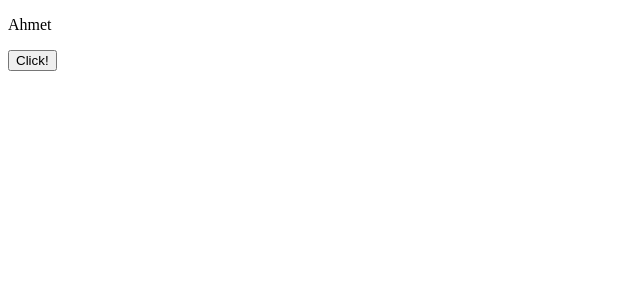
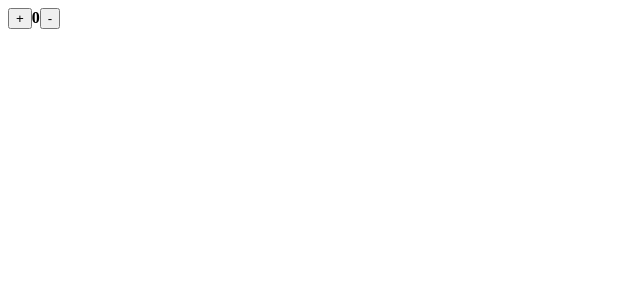
Before and after one commit to CodeCoder96/sbm-react-egitimi, a React (Vite) app: page / in a window 1280 px wide. Shown: the top 300 px of the page, without its empty margins (0-640 px from the left). Built offline with nearby package versions, Linux system fonts and the light colour scheme.

Commit message:
counter örneği

```diff
--- a/src/App.jsx
+++ b/src/App.jsx
@@ -1,26 +1,9 @@
-import { useState } from "react";
+import Counter from "./Counter";
 
 function App() {
-  const [fullName, setFullName] = useState("Ahmet");
-  // let fullName = "Ahmet"; // Mehmet
-
-  function handleChangeName() {
-    // fullName = "Mehmet";
-    // if (fullName === "Ahmet") {
-    //   setFullName("Mehmet");
-    // } else {
-    //   setFullName("Ahmet");
-    // }
-
-    // ternary ?(true) :(false)
-    setFullName(fullName === "Ahmet" ? "Mehmet" : "Ahmet");
-    // console.log(fullName);
-  }
-
   return (
     <div className="app">
-      <p>{fullName}</p>
-      <button onClick={handleChangeName}>Click!</button>
+      <Counter />
     </div>
   );
 }
--- /dev/null
+++ b/src/Counter.jsx
@@ -0,0 +1,27 @@
+import { useState } from "react";
+
+function Counter() {
+  const [count, setCount] = useState(0);
+
+  function arttir(params) {
+    console.log(params);
+    setCount(count + 1);
+  }
+
+  function azalt() {
+    if (count === 0) {
+      return;
+    }
+    setCount(count - 1);
+  }
+
+  return (
+    <div className="counter">
+      <button onClick={()=> arttir("+")}>+</button>
+      <strong>{count}</strong>
+      <button onClick={()=> azalt("-")}>-</button>
+    </div>
+  );
+}
+
+export default Counter;
```
